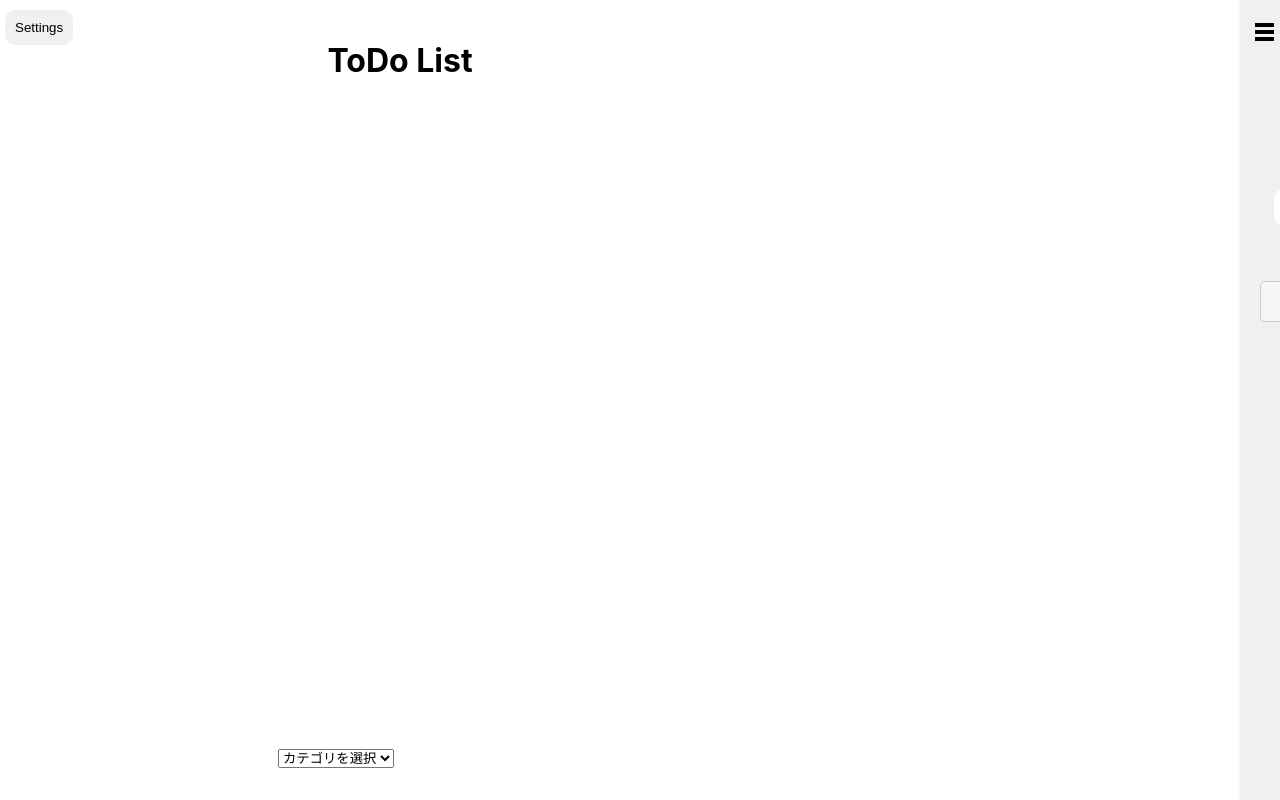
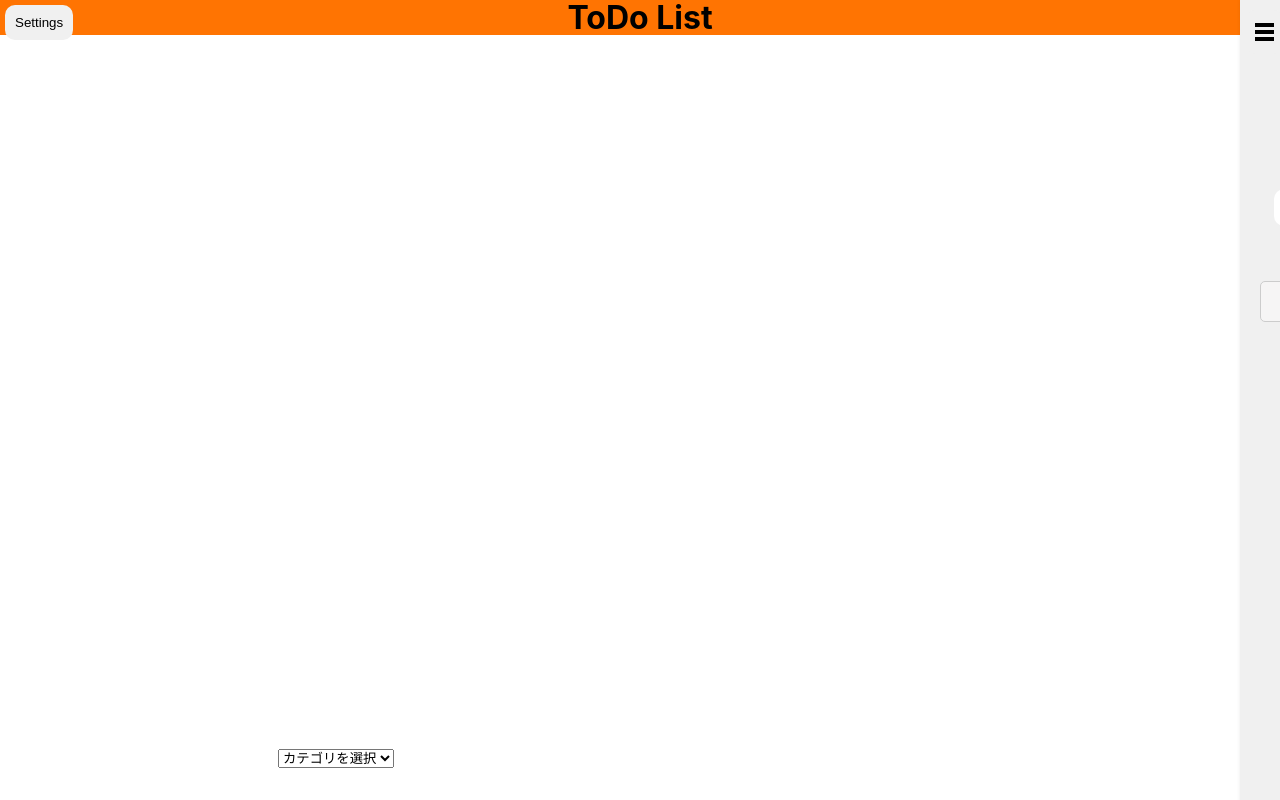
Before and after one commit to keyta179/Sakura_TO-DO, a React (Create React App) app in the folder todo-react-test/: page / in a window 1280 px wide. Built offline with nearby package versions, Linux system fonts and the light colour scheme.

Commit message:
add:header

```diff
--- a/todo-react-test/src/App.js
+++ b/todo-react-test/src/App.js
@@ -158,7 +158,9 @@ function App() {
 
 
   return (
-    <div className="App"
+    <div>
+      <header>ToDo List</header>
+      <div className="App"
       onDragOver={(e) => e.preventDefault()}
       onDrop={(e) => {
         e.preventDefault();
@@ -170,7 +172,7 @@ function App() {
       }}
       style={{ width: settings.bodyWidth, height: settings.bodyHeight }}>
 
-      <h1>ToDo List</h1>
+
       <NarrowDown todos={todos} onChange={(category) => console.log(category)} />
       <button type="button" className={"setting-button"} onClick={openSettingsPopup}>
         Settings
@@ -222,6 +224,8 @@ function App() {
         />
       ))}
     </div>
+    </div>
+
   );
 }
 
--- a/todo-react-test/src/style/App.css
+++ b/todo-react-test/src/style/App.css
@@ -2,7 +2,15 @@ body {
   min-width: 720px;
   min-height: 480px;
 }
+header {
+	width: 100%;
+	line-height: 35px;
+	background: #ff7402;
+  text-align: center;
+  font-size: 32px;
+  font-weight: bold;
 
+}
 .App {
   text-align: center;
   padding: 20px;
@@ -82,7 +90,7 @@ li:hover {
 }
 .setting-button{
   position: absolute;
-  top: 5px;
+  top: 0px;
   left: 0px;
   padding: 10px;
   cursor: pointer;
```
